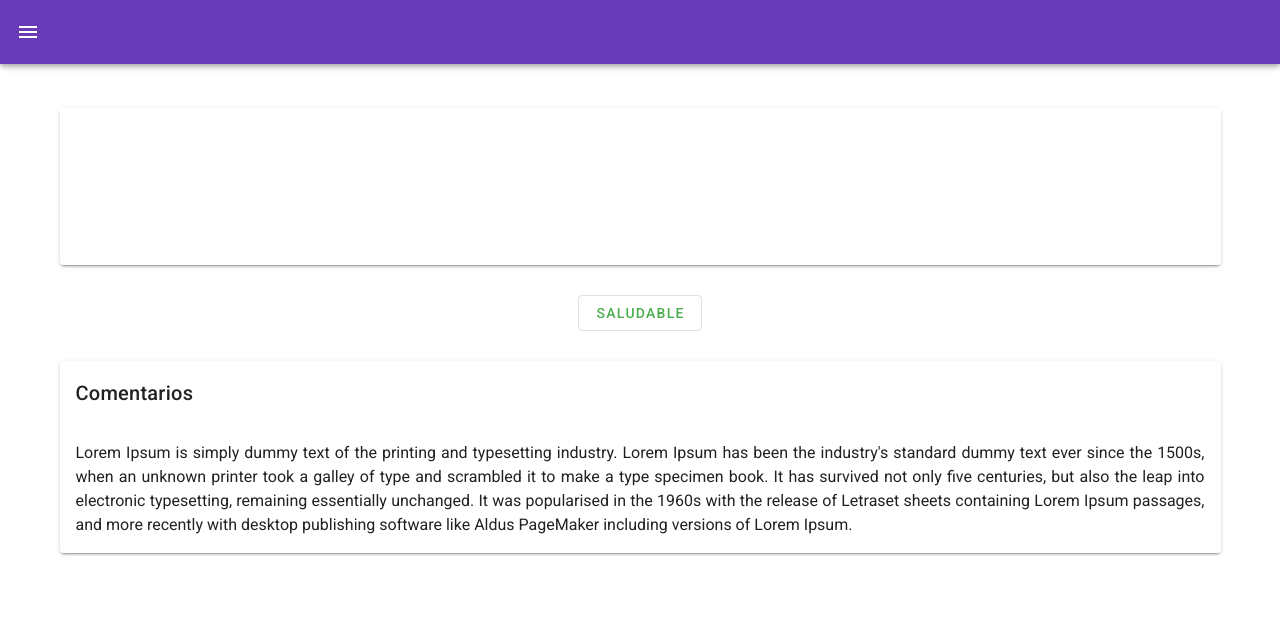
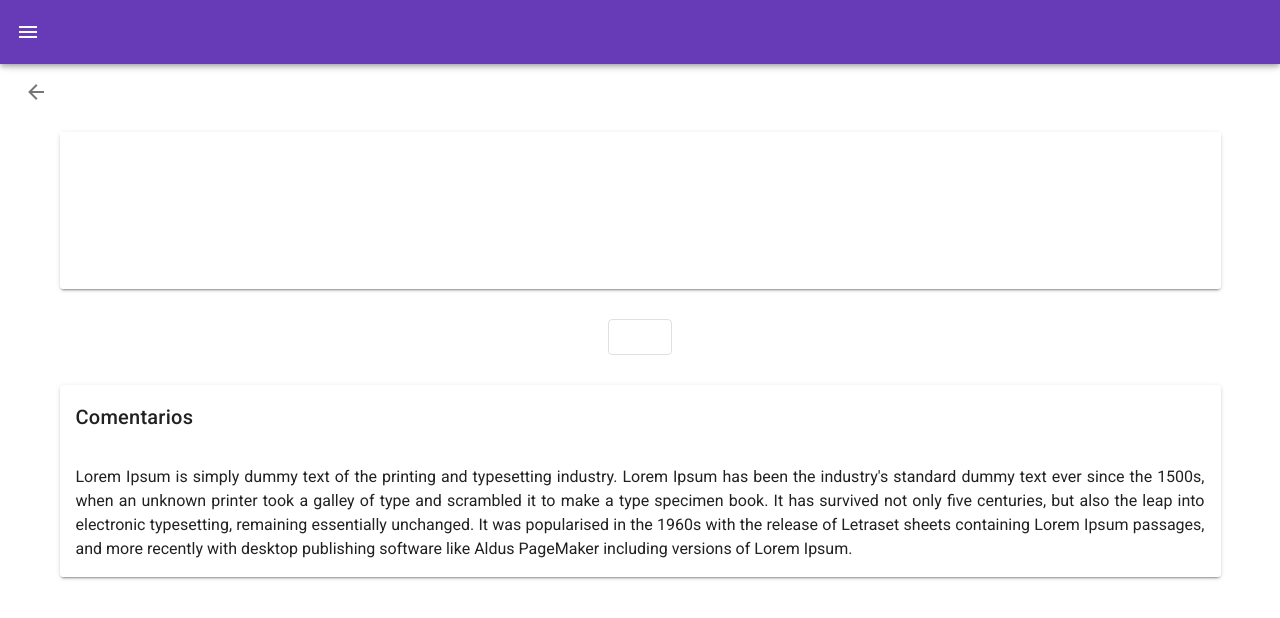
Before and after one commit to josiashrojas/UI, a Vue app: page /graficos in a window 1280 px wide. Shown: the top 618 px of the page. Built offline with nearby package versions, Linux system fonts and the light colour scheme.

Commit message:
Envio de condicion y flechas de retroceso implementadas

```diff
--- a/src/views/FichaViewPadre.vue
+++ b/src/views/FichaViewPadre.vue
@@ -4,9 +4,9 @@
             <div
                 class="d-flex justify-space-between"
             >
-                <v-icon>mdi-arrow-left</v-icon>
+                <v-icon @click="$router.back()">mdi-arrow-left</v-icon>
                 <div>
-                    <p>Otras vistas <v-icon>mdi-chevron-right</v-icon></p>
+                    <p>Otras visitas <v-icon>mdi-chevron-right</v-icon></p>
                 </div>
             </div>
             <p class="text-center my-4">11/12/2021</p>
@@ -36,7 +36,7 @@
                     cols="8"
                     class="d-flex flex-row-reverse">
                     <router-link
-                        :to="{ name: 'graficos', params: { title: 'Peso', data: peso }, query: { debug: true }}"
+                        :to="{ name: 'graficos', params: { title: 'Peso', data: peso, condition: 'Saludable' }, query: { debug: true }}"
                     >
                         <v-btn
                             elevation="2"
@@ -56,7 +56,7 @@
                     class="d-flex flex-row-reverse"
                 >
                 <router-link
-                :to="{ name: 'graficos', params: { title: 'Alto', data: alto }, query: { debug: true }}"
+                :to="{ name: 'graficos', params: { title: 'Alto', data: alto, condition: 'Enanismo' }, query: { debug: true }}"
                     >
                     <v-btn
                         elevation="2"
@@ -76,7 +76,7 @@
                     class="d-flex flex-row-reverse"
                 >
                     <router-link
-                    :to="{ name: 'graficos', params: { title: 'IMC', data: imc }, query: { debug: true }}"
+                    :to="{ name: 'graficos', params: { title: 'IMC', data: imc, condition: 'Saludable' }, query: { debug: true }}"
                     >
                     <v-btn
                         elevation="2"
--- a/src/views/FichaViewPediatra.vue
+++ b/src/views/FichaViewPediatra.vue
@@ -4,7 +4,7 @@
             <div
                 class="d-flex justify-space-between"
             >
-                <v-icon>mdi-arrow-left</v-icon>
+                <v-icon @click="$router.back()">mdi-arrow-left</v-icon>
                 <div>
                     <p>Otras vistas <v-icon>mdi-chevron-right</v-icon></p>
                 </div>
--- a/src/views/FichaViewPediatraGuardado.vue
+++ b/src/views/FichaViewPediatraGuardado.vue
@@ -4,7 +4,7 @@
             <div
                 class="d-flex justify-space-between"
             >
-                <v-icon>mdi-arrow-left</v-icon>
+                <v-icon @click="$router.back()">mdi-arrow-left</v-icon>
                 <div>
                     <p>Otras vistas <v-icon>mdi-chevron-right</v-icon></p>
                 </div>
--- a/src/views/GraficosView.vue
+++ b/src/views/GraficosView.vue
@@ -3,6 +3,10 @@
 
 <template>
     <main class="pa-4 text-center">
+        <div class="px-2 d-flex justify-space-between">
+            <v-icon @click="$router.back()">mdi-arrow-left</v-icon>
+            <div></div>
+        </div>
         <v-container>
             <!---------------------------------- Carrusel ------------------------------------------------>
             <v-card class="pa-3.5" >
@@ -40,7 +44,7 @@
                 data: this.data,
                 title: this.title,
                 conditions: ['Saludable','Problemas de Crecimiento','Gigantismo','Sobrepeso', 'Bajopeso'],
-                condition: 'Saludable',
+                condition: this.condition,
                 comentarios: "Lorem Ipsum is simply dummy text of the printing and typesetting industry. Lorem Ipsum has been the industry's standard dummy text ever since the 1500s, when an unknown printer took a galley of type and scrambled it to make a type specimen book. It has survived not only five centuries, but also the leap into electronic typesetting, remaining essentially unchanged. It was popularised in the 1960s with the release of Letraset sheets containing Lorem Ipsum passages, and more recently with desktop publishing software like Aldus PageMaker including versions of Lorem Ipsum."
             }
         },
@@ -53,37 +57,12 @@
                 data: this.data,
 
             });
-            // const ctx2 = document.querySelector('#Altura');
-            // const data2 = {
-            //     labels: labels,
-            //     datasets: [{
-            //         label: 'Altura real',
-            //         data: [65, 59, 80, 81, 56, 55, 40],
-            //         fill: false,
-            //         borderColor: 'rgba(75, 192, 192)',
-            //         backgroundColor : 'rgba(75, 192, 192)',
-            //         tension: 0.1
-            //     },
-            //     {
-            //         label: 'Altura ideal',
-            //         data: [22, 59, 10, 83, 56, 15, 40],
-            //         fill: false,
-            //         borderColor: 'rgba(0, 0, 255)',
-            //         backgroundColor: 'rgb(0, 0, 255)',
-            //         tension: 0.1
-
-            //     }],
-            // };
-            // const Altura = new Chart(ctx2, {
-            //     type: 'line',
-            //     data: data2,
-
-            // });
         },
         created() {
             if(this.$route.query.debug) {
                 this.title = this.$route.params.title;
                 this.data = this.$route.params.data;
+                this.condition = this.$route.params.condition;
                 if(this.$route.query.debug) {
                     this.debug = this.$route.query.debug;
                 }
```
